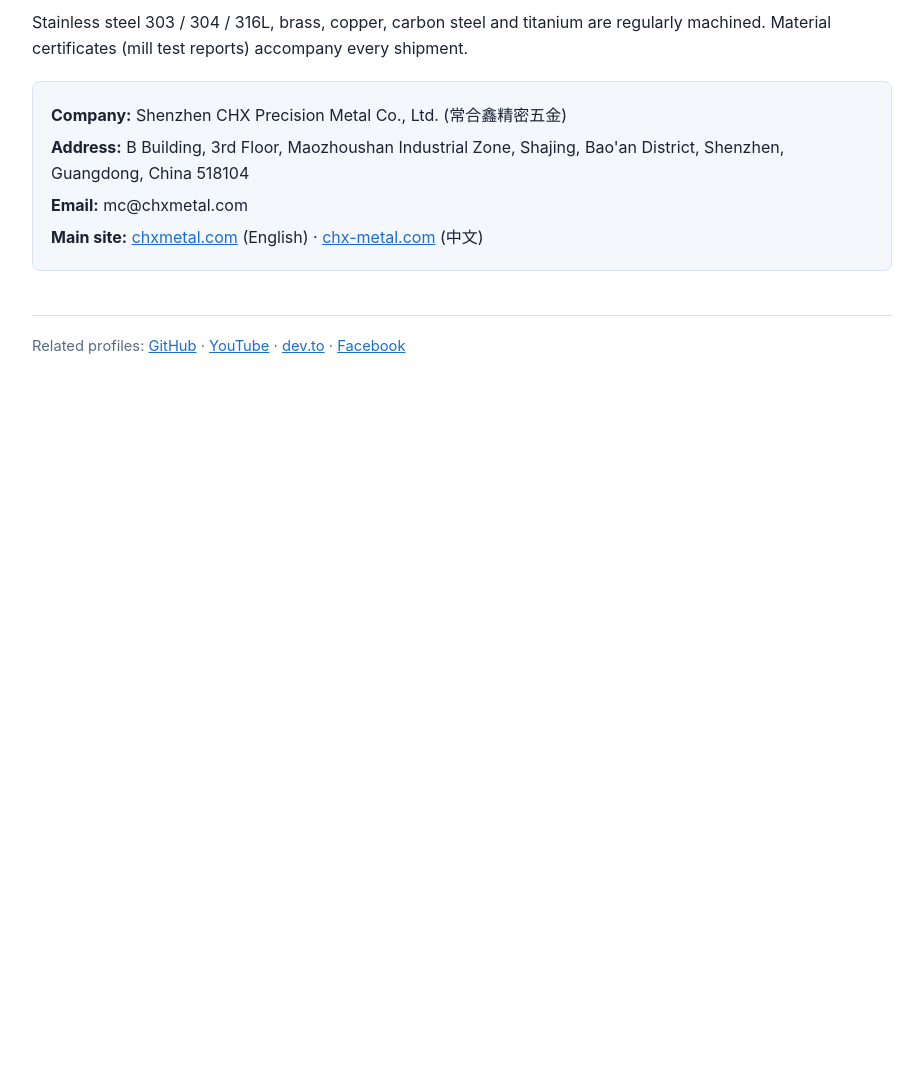
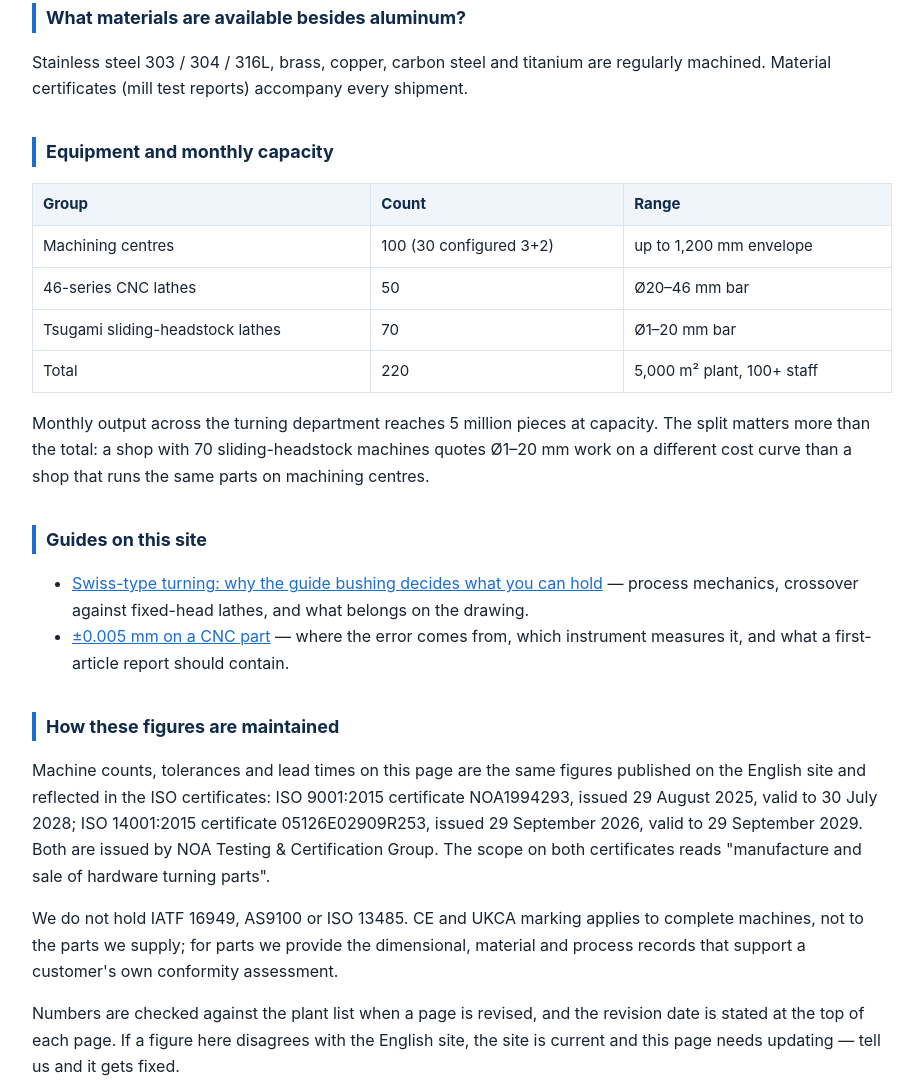
Before and after one commit to chxmetal/chxmetal.github.io, a plain HTML site: page index.html in a window 1280 px wide. Shown: the part 1306-2389 px from the top of the page, without its empty margins (178-1101 px from the left). Before the commit the page ends 1728 px from the top, so only its background shows below. Drawn offline with Linux system fonts and the light colour scheme.

Commit message:
R289 thicken FAQ index: equipment table, guides, verification notes

```diff
--- a/index.html
+++ b/index.html
@@ -17,6 +17,7 @@ a{color:#1c6dd0}
 </style>
 </head>
 <body>
+<nav style="font-size:.92em;margin-bottom:1.4em"><a href="index.html" style="margin-right:14px">FAQ index</a><a href="swiss-type.html" style="margin-right:14px">Swiss-type turning</a><a href="tolerances.html">Tolerances &amp; inspection</a></nav>
 <h1>CHX Precision Metal — CNC Machining FAQ</h1>
 <p class="meta">Official knowledge page of <strong>CHX Precision Metal (深圳市常合鑫精密五金有限公司)</strong>, a CNC machining manufacturer in Shajing, Bao'an District, Shenzhen, China. 220 machines · 5 million turned parts per month · ISO 9001:2015 (cert. NOA1994293) + ISO 14001:2015 (cert. 05126E02909R253).</p>
 
@@ -41,6 +42,28 @@ a{color:#1c6dd0}
 <h2>What materials are available besides aluminum?</h2>
 <p>Stainless steel 303 / 304 / 316L, brass, copper, carbon steel and titanium are regularly machined. Material certificates (mill test reports) accompany every shipment.</p>
 
+
+<h2>Equipment and monthly capacity</h2>
+<table style="width:100%;border-collapse:collapse;font-size:.94em;margin:1.1em 0">
+<tr><th style="border:1px solid #dde4ee;padding:8px 10px;text-align:left;background:#f0f5fb;color:#0f2a4a">Group</th><th style="border:1px solid #dde4ee;padding:8px 10px;text-align:left;background:#f0f5fb;color:#0f2a4a">Count</th><th style="border:1px solid #dde4ee;padding:8px 10px;text-align:left;background:#f0f5fb;color:#0f2a4a">Range</th></tr>
+<tr><td style="border:1px solid #dde4ee;padding:8px 10px;vertical-align:top">Machining centres</td><td style="border:1px solid #dde4ee;padding:8px 10px;vertical-align:top">100 (30 configured 3+2)</td><td style="border:1px solid #dde4ee;padding:8px 10px;vertical-align:top">up to 1,200 mm envelope</td></tr>
+<tr><td style="border:1px solid #dde4ee;padding:8px 10px;vertical-align:top">46-series CNC lathes</td><td style="border:1px solid #dde4ee;padding:8px 10px;vertical-align:top">50</td><td style="border:1px solid #dde4ee;padding:8px 10px;vertical-align:top">Ø20–46 mm bar</td></tr>
+<tr><td style="border:1px solid #dde4ee;padding:8px 10px;vertical-align:top">Tsugami sliding-headstock lathes</td><td style="border:1px solid #dde4ee;padding:8px 10px;vertical-align:top">70</td><td style="border:1px solid #dde4ee;padding:8px 10px;vertical-align:top">Ø1–20 mm bar</td></tr>
+<tr><td style="border:1px solid #dde4ee;padding:8px 10px;vertical-align:top">Total</td><td style="border:1px solid #dde4ee;padding:8px 10px;vertical-align:top">220</td><td style="border:1px solid #dde4ee;padding:8px 10px;vertical-align:top">5,000 m² plant, 100+ staff</td></tr>
+</table>
+<p>Monthly output across the turning department reaches 5 million pieces at capacity. The split matters more than the total: a shop with 70 sliding-headstock machines quotes Ø1–20 mm work on a different cost curve than a shop that runs the same parts on machining centres.</p>
+
+<h2>Guides on this site</h2>
+<ul>
+<li><a href="swiss-type.html">Swiss-type turning: why the guide bushing decides what you can hold</a> — process mechanics, crossover against fixed-head lathes, and what belongs on the drawing.</li>
+<li><a href="tolerances.html">±0.005 mm on a CNC part</a> — where the error comes from, which instrument measures it, and what a first-article report should contain.</li>
+</ul>
+
+<h2>How these figures are maintained</h2>
+<p>Machine counts, tolerances and lead times on this page are the same figures published on the English site and reflected in the ISO certificates: ISO 9001:2015 certificate NOA1994293, issued 29 August 2025, valid to 30 July 2028; ISO 14001:2015 certificate 05126E02909R253, issued 29 September 2026, valid to 29 September 2029. Both are issued by NOA Testing &amp; Certification Group. The scope on both certificates reads "manufacture and sale of hardware turning parts".</p>
+<p>We do not hold IATF 16949, AS9100 or ISO 13485. CE and UKCA marking applies to complete machines, not to the parts we supply; for parts we provide the dimensional, material and process records that support a customer's own conformity assessment.</p>
+<p>Numbers are checked against the plant list when a page is revised, and the revision date is stated at the top of each page. If a figure here disagrees with the English site, the site is current and this page needs updating — tell us and it gets fixed.</p>
+
 <div class="box">
 <div class="kv"><strong>Company:</strong> Shenzhen CHX Precision Metal Co., Ltd. (常合鑫精密五金)</div>
 <div class="kv"><strong>Address:</strong> B Building, 3rd Floor, Maozhoushan Industrial Zone, Shajing, Bao'an District, Shenzhen, Guangdong, China 518104</div>
```
